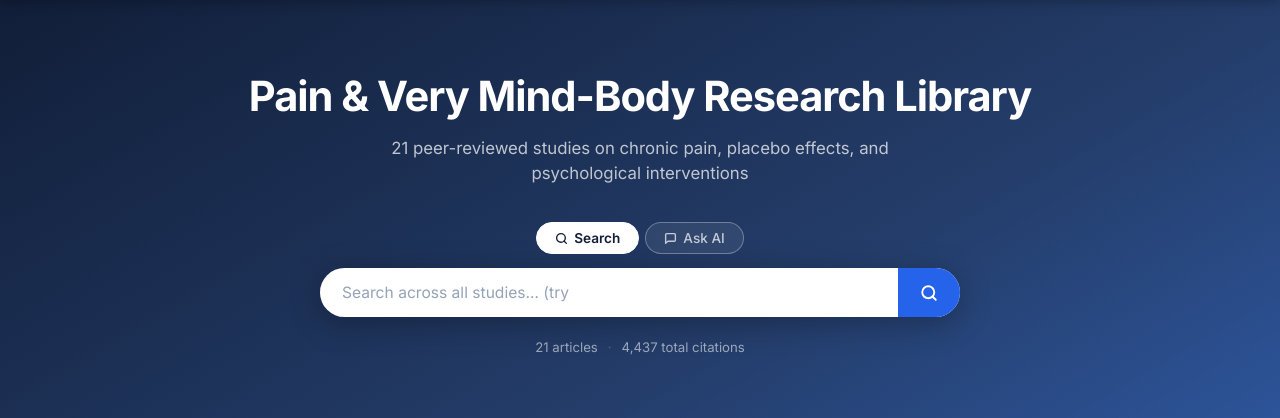
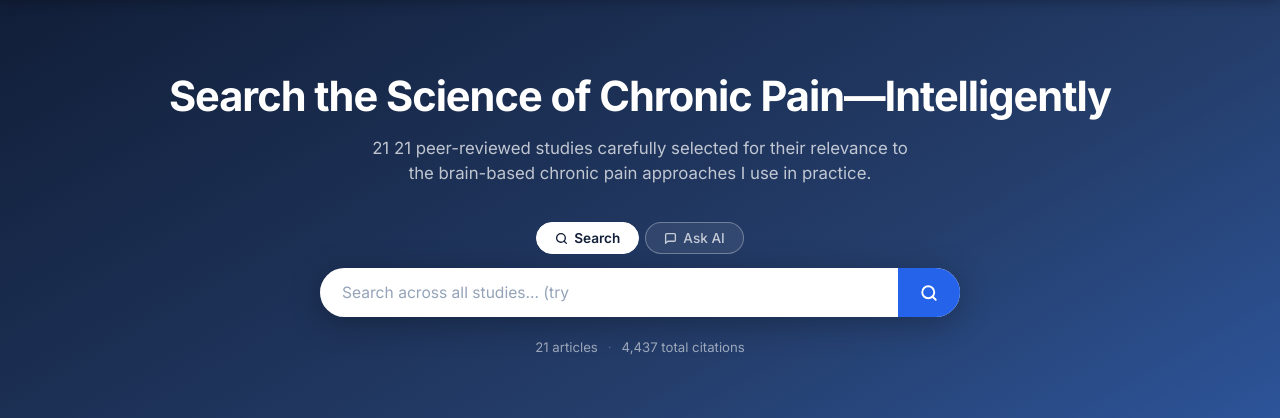
Before and after one commit to Blairgolson2/BlairGolsonWebsiteResearch, a Flask app: page / in a window 1280 px wide. Shown: the part 57-475 px from the top of the page. Run offline with Flask 3, Linux system fonts and the light colour scheme; data comes from the database, SQL or seed files in the repository.

Commit message:
Update index.html

```diff
--- a/templates/index.html
+++ b/templates/index.html
@@ -7,12 +7,12 @@
 <!-- ── Hero ──────────────────────────────────────────────────────────── -->
 <section class="hero">
   <div class="container">
-    <h1>Pain &amp; Very Mind-Body Research Library</h1>
+    <h1>Search the Science of Chronic Pain—Intelligently</h1>
     <p class="hero-subtitle">
       {% if not db_empty and articles %}
-        {{ articles|length }} peer-reviewed studies on chronic pain, placebo effects, and psychological interventions
+        {{ articles|length }} 21 peer-reviewed studies carefully selected for their relevance to the brain-based chronic pain approaches I use in practice.
       {% else %}
-        Peer-reviewed studies on chronic pain, placebo effects, and psychological interventions
+        21 peer-reviewed studies carefully selected for their relevance to the brain-based chronic pain approaches I use in practice.
       {% endif %}
     </p>
 
```
